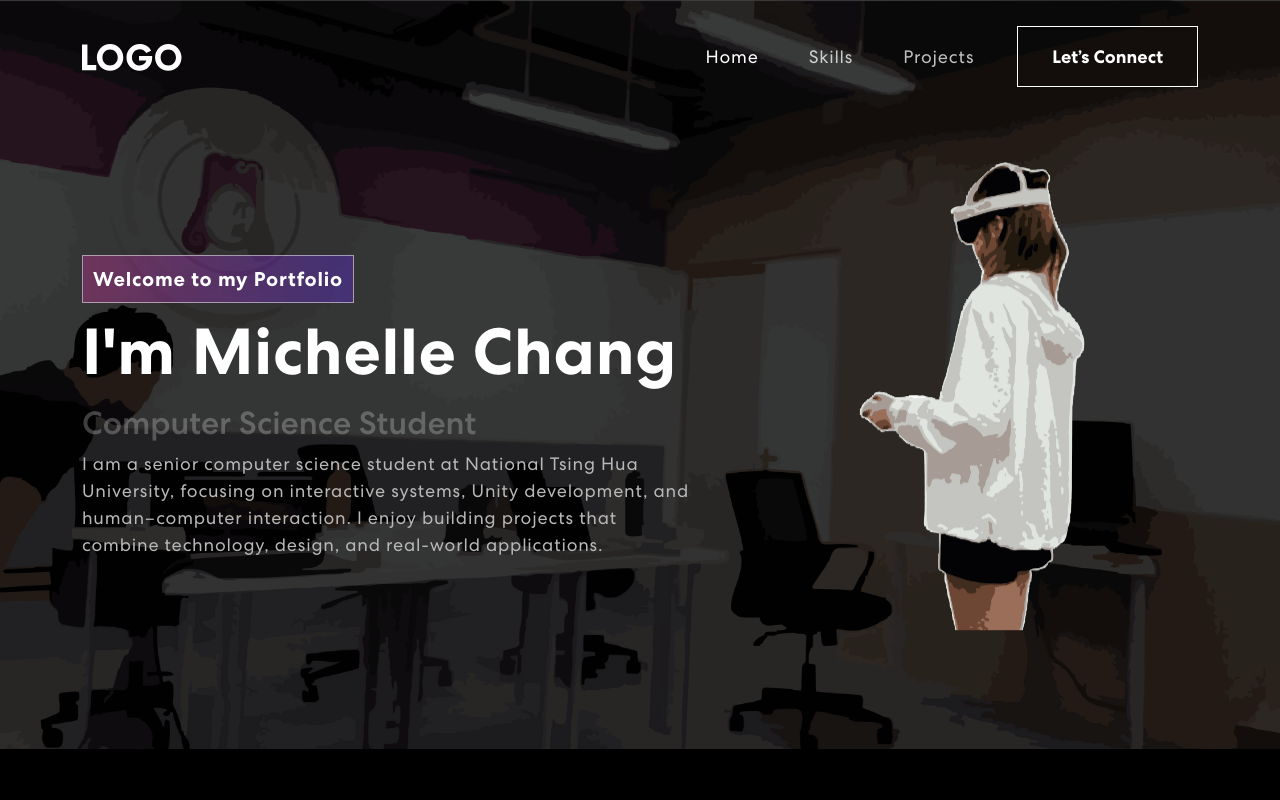
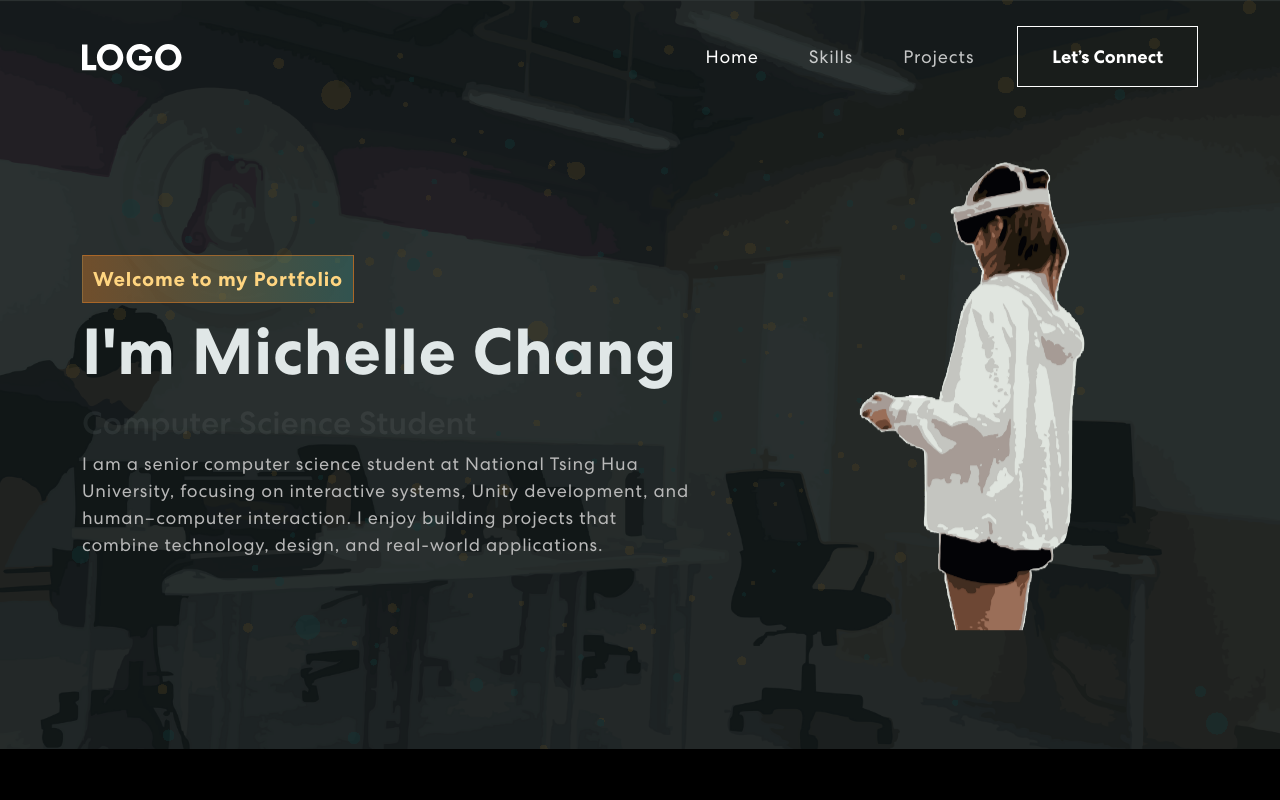
Before and after one commit to Shunelle/personal-portfolio, a React (Create React App) app: page / in a window 1280 px wide. Shown: the top 800 px of the page. Built offline with nearby package versions, Linux system fonts and the light colour scheme; no server answers.

Commit message:
Add ParticleSphere background with Teal and Orange

```diff
--- a/package.json
+++ b/package.json
@@ -3,6 +3,8 @@
   "version": "0.1.0",
   "private": true,
   "dependencies": {
+    "@react-three/drei": "^9.88.11",
+    "@react-three/fiber": "^8.15.11",
     "@testing-library/jest-dom": "^5.16.4",
     "@testing-library/react": "^13.3.0",
     "@testing-library/user-event": "^13.5.0",
@@ -22,6 +24,7 @@
     "react-router-dom": "^6.30.2",
     "react-router-hash-link": "^2.4.3",
     "react-scripts": "5.0.1",
+    "three": "^0.158.0",
     "web-vitals": "^2.1.4"
   },
   "scripts": {
--- a/src/App.css
+++ b/src/App.css
@@ -31,8 +31,8 @@ body {
   font-weight: 400;
   overflow-x: hidden;
   position: relative;
-  background-color: #121212 !important;
-  color: #fff !important;
+  background-color: #0A1F1F !important;
+  color: #E0E7E7 !important;
   font-family: 'Centra', sans-serif !important;
 }
 
@@ -115,7 +115,7 @@ span.navbar-text {
 }
 .social-icon {
     display: inline-block;
-    margin-left: 14px;
+    background-color: #2D8B8B;
 }
 .social-icon a {
     width: 42px;
@@ -169,14 +169,15 @@ span.navbar-text {
   width: 0%;
   height: 100%;
   position: absolute;
-  background-color: #fff;
+  background-color: #E67E22;
   left: 0;
   top: 0;
   z-index: -1;
   transition: 0.3s ease-in-out;
 }
 .navbar-text button:hover {
-  color: #121212;
+  color: #fff;
+  border-color: #E67E22;
 }
 .navbar-text button:hover::before {
 	content: "";
@@ -235,7 +236,7 @@ nav.navbar .navbar-toggler[aria-expanded="true"] .navbar-toggler-icon {
   position: relative;
   margin-top: 0;
   padding: 180px 0 100px 0;
-  background-image: url('./assets/img/banner-bg.png');
+  /* background-image: url('./assets/img/banner-bg.png'); */
   background-position: top center;
   background-size: cover;
   background-repeat: no-repeat;
@@ -244,8 +245,9 @@ nav.navbar .navbar-toggler[aria-expanded="true"] .navbar-toggler-icon {
   font-weight: 700;
   letter-spacing: 0.8px;
   padding: 8px 10px;
-  background: linear-gradient(90.21deg, rgba(170, 54, 124, 0.5) -5.91%, rgba(74, 47, 189, 0.5) 111.58%);
-  border: 1px solid rgba(255, 255, 255, 0.5);
+  background: linear-gradient(90.21deg, rgba(230, 126, 34, 0.4) -5.91%, rgba(45, 139, 139, 0.4) 111.58%);
+  border: 1px solid rgba(230, 126, 34, 0.5);
+  color: #FFD580; /* 淺橘色文字 */
   font-size: 20px;
   margin-bottom: 16px;
   display: inline-block;
@@ -301,7 +303,7 @@ nav.navbar .navbar-toggler[aria-expanded="true"] .navbar-toggler-icon {
   content: "";
   position: absolute;
   inset: 0;
-  background: rgba(0, 0, 0, 0.75);
+  background: rgba(19, 27, 27, 0.85);
   z-index: 1;
 }
 .banner > .container {
@@ -401,7 +403,7 @@ nav.navbar .navbar-toggler[aria-expanded="true"] .navbar-toggler-icon {
     position: absolute;
     width: 0;
     height: 100%;
-    background: linear-gradient(90.21deg, #AA367C -5.91%, #4A2FBD 111.58%);
+    background: linear-gradient(90.21deg, #E67E22 -5.91%, #2D8B8B 111.58%);
     top: 0;
     left: 0;
     z-index: -1;
@@ -433,7 +435,7 @@ nav.navbar .navbar-toggler[aria-expanded="true"] .navbar-toggler-icon {
 }
 .proj-imgbx::before {
   content: "";
-  background: linear-gradient(90.21deg, #AA367C -5.91%, #4A2FBD 111.58%);
+  background: linear-gradient(90.21deg, rgba(230, 126, 34, 0.9) -5.91%, rgba(45, 139, 139, 0.9) 111.58%);
   opacity: 0.85;
   position: absolute;
   width: 100%;
@@ -444,6 +446,7 @@ nav.navbar .navbar-toggler[aria-expanded="true"] .navbar-toggler-icon {
   height: 100%;
 }
 .proj-txtx {
+  color: #fff;
   position: absolute;
   text-align: center;
   top: 65%;
@@ -480,7 +483,7 @@ nav.navbar .navbar-toggler[aria-expanded="true"] .navbar-toggler-icon {
 
 /************ Projects Css ************/
 .contact {
-  background: linear-gradient(90.21deg, #AA367C -5.91%, #4A2FBD 111.58%);
+  background: linear-gradient(90.21deg, #E67E22 -5.91%, #2D8B8B 111.58%);
   padding: 60px 0 200px 0;
 }
 .contact img {
@@ -537,7 +540,7 @@ nav.navbar .navbar-toggler[aria-expanded="true"] .navbar-toggler-icon {
 }
 .contact form button::before {
   content: "";
-  background: #121212;
+  background: #0A1F1F;
   width: 0;
   height: 100%;
   position: absolute;
@@ -548,6 +551,7 @@ nav.navbar .navbar-toggler[aria-expanded="true"] .navbar-toggler-icon {
 }
 .contact form button:hover::before {
   width: 100%;
+  color: #0A1F1F;
 }
 
 /************ Footer Css ************/
--- a/src/App.js
+++ b/src/App.js
@@ -7,7 +7,7 @@ import { Skills } from "./components/Skills";
 import { Projects } from "./components/Projects";
 import { Contact } from "./components/Contact";
 import { Footer } from "./components/Footer";
-
+import ParticleSphere from './components/ParticleSphere';
 
 
 function App() {
--- a/src/components/Banner.js
+++ b/src/components/Banner.js
@@ -4,6 +4,7 @@ import headerImg from "../assets/img/header-img.svg";
 import { ArrowRightCircle } from "react-bootstrap-icons";
 import "animate.css";
 import TrackVisibility from "react-on-screen";
+import ParticleSphere from './ParticleSphere';
 
 export const Banner = () => {
   const [currentIndex, setCurrentIndex] = useState(0);
@@ -24,6 +25,7 @@ export const Banner = () => {
 
   return (
     <section className="banner" id="home">
+      <ParticleSphere />
       <Container>
         <Row className="align-items-center">
           <Col xs={12} md={6} xl={7}>
--- /dev/null
+++ b/src/components/ParticleSphere.js
@@ -0,0 +1,126 @@
+import React, { useRef, useMemo, useEffect } from "react";
+import { Canvas, useFrame } from "@react-three/fiber";
+import bannerBg from '../assets/img/banner-bg.png';
+import * as THREE from "three";
+
+function Particles({ count = 300 }) {
+  const mesh = useRef();
+  const mousePos = useRef([0, 0]);
+
+  // 1. 全域滑鼠監聽：確保粒子在底層也能接收座標
+  useEffect(() => {
+    const handleMouseMove = (e) => {
+      mousePos.current = [
+        (e.clientX / window.innerWidth) * 2 - 1,
+        -(e.clientY / window.innerHeight) * 2 + 1
+      ];
+    };
+    window.addEventListener("mousemove", handleMouseMove);
+    return () => window.removeEventListener("mousemove", handleMouseMove);
+  }, []);
+
+  const circleTexture = useMemo(() => {
+    const canvas = document.createElement('canvas');
+    canvas.width = 64; canvas.height = 64;
+    const ctx = canvas.getContext('2d');
+    ctx.beginPath();
+    ctx.arc(32, 32, 30, 0, Math.PI * 2);
+    ctx.fillStyle = 'white';
+    ctx.fill();
+    return new THREE.CanvasTexture(canvas);
+  }, []);
+
+  const { positions, colors } = useMemo(() => {
+    const positions = new Float32Array(count * 3);
+    const colors = new Float32Array(count * 3);
+    const colorTeal = new THREE.Color("#008080");
+    const colorOrange = new THREE.Color("#FF8C00");
+    for (let i = 0; i < count; i++) {
+      positions[i * 3] = (Math.random() - 0.5) * 10;
+      positions[i * 3 + 1] = (Math.random() - 0.5) * 10;
+      positions[i * 3 + 2] = (Math.random() - 0.5) * 10;
+      const mixedColor = Math.random() > 0.5 ? colorTeal : colorOrange;
+      colors[i * 3] = mixedColor.r;
+      colors[i * 3 + 1] = mixedColor.g;
+      colors[i * 3 + 2] = mixedColor.b;
+    }
+    return { positions, colors };
+  }, [count]);
+
+    useFrame((state) => {
+        const time = state.clock.getElapsedTime();
+        if (mesh.current) {
+        // 1. 基礎自轉：調得非常慢，像恆星自轉
+        mesh.current.rotation.y = time * 0.05;
+
+        // 2. 目標角度：縮小範圍，讓動態更穩重
+        const targetRotationX = -mousePos.current[1] * 0.4;
+        const targetRotationY = mousePos.current[0] * 0.4;
+
+        // 3. 統一緩慢速度：0.02 是關鍵
+        // 不管是左右還是上下，現在都會有同樣的延遲絲滑感
+        mesh.current.rotation.x += (targetRotationX - mesh.current.rotation.x) * 0.02;
+        mesh.current.rotation.y += (targetRotationY - mesh.current.rotation.y) * 0.02;
+
+        // 4. 呼吸效果：調到極低（幾乎感覺不到，只是為了讓畫面不僵硬）
+        mesh.current.position.y = Math.sin(time * 0.2) * 0.03;
+        }
+    });
+
+  return (
+    <points ref={mesh}>
+      <bufferGeometry>
+        <bufferAttribute attach="attributes-position" count={count} array={positions} itemSize={3} />
+        <bufferAttribute attach="attributes-color" count={count} array={colors} itemSize={3} />
+      </bufferGeometry>
+      <pointsMaterial
+        size={0.15}
+        vertexColors
+        transparent
+        opacity={0.6}
+        map={circleTexture}
+        alphaTest={0.5}
+        sizeAttenuation
+        blending={THREE.AdditiveBlending}
+      />
+    </points>
+  );
+}
+
+// 記得先在檔案上方 import 你的圖片
+
+
+export default function ParticleSphere() {
+  return (
+    <div style={{
+      position: "absolute",
+      top: 0,
+      left: 0,
+      width: "100%",
+      height: "100%",
+      zIndex: -1,
+      overflow: "hidden",
+      backgroundImage: `url(${bannerBg})`,
+      backgroundPosition: "top center",
+      backgroundSize: "cover",
+      backgroundRepeat: "no-repeat"
+    }}>
+      {/* 粒子 Canvas 會浮在背景圖上面 */}
+      <Canvas camera={{ position: [0, 0, 5] }}>
+        <ambientLight intensity={0.5} />
+        <Particles />
+      </Canvas>
+
+      {/* 遮罩層：讓背景圖深一點，粒子更明顯 (可選) */}
+      <div style={{
+        position: "absolute",
+        top: 0,
+        left: 0,
+        width: "100%",
+        height: "100%",
+        backgroundColor: "rgba(0, 0, 0, 0.2)", // 調暗背景圖
+        zIndex: -1 // 確保在粒子下面
+      }} />
+    </div>
+  );
+}
```
Also changed, not shown: 1 other file (tests, documents, lock files or other folders).
